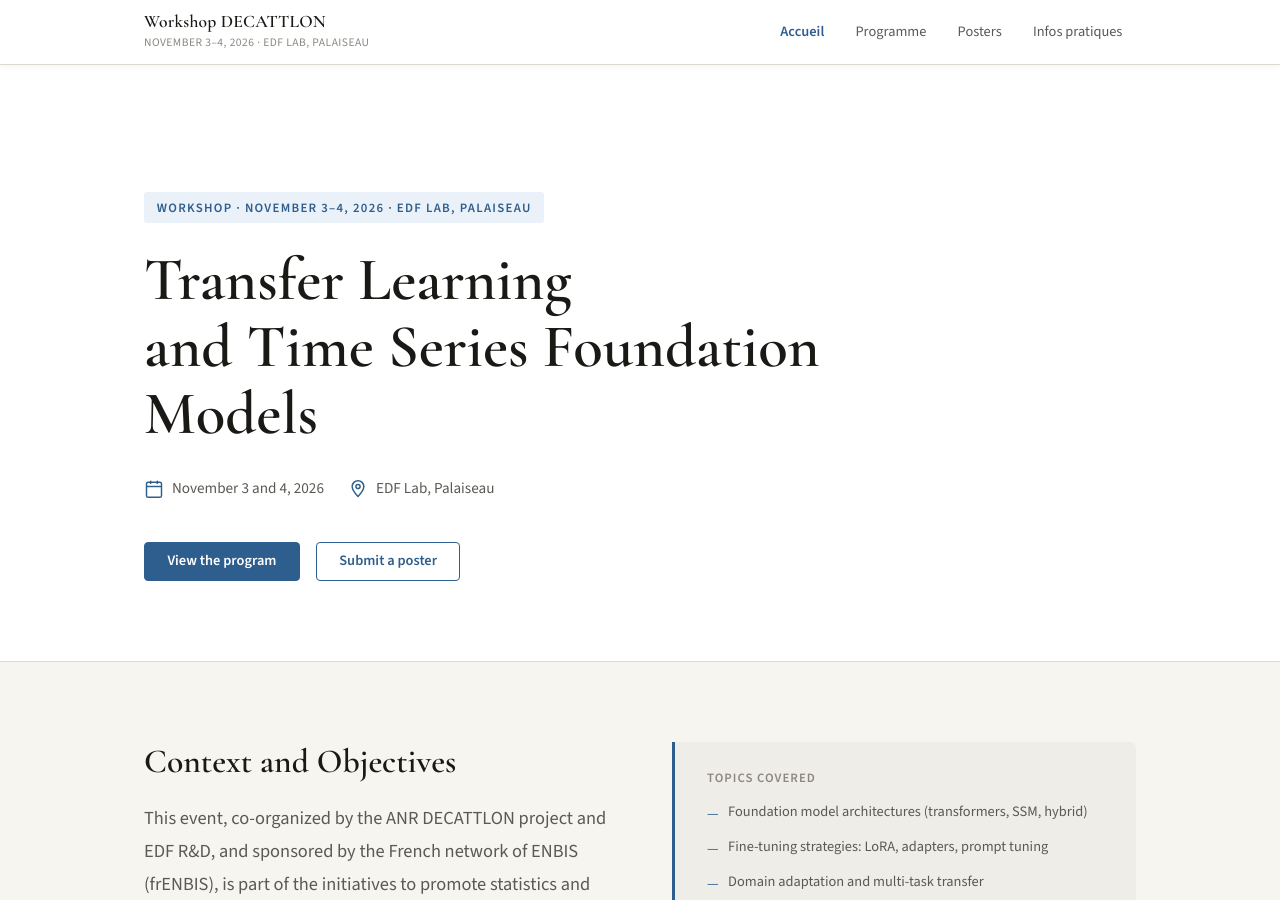
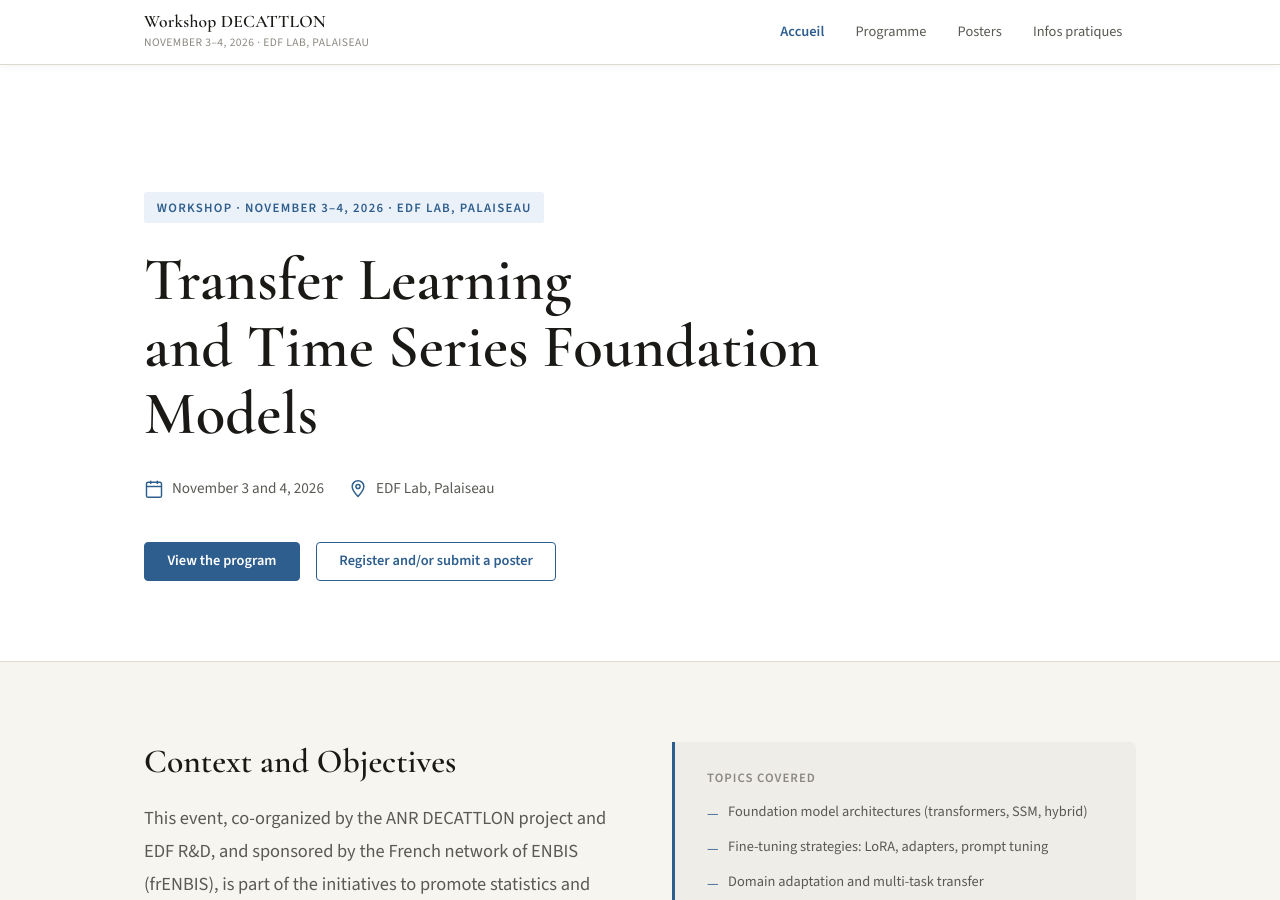
Before and after one commit to yvenn-amara/DECATTLON, a Jekyll site: the page built from index.md, in a window 1280 px wide and 900 px high. Built offline with Jekyll 4.4.1, drawn with Linux system fonts in a browser that asks for light colours.

Commit message:
Update poster submission link text in index.md

```diff
--- a/index.md
+++ b/index.md
@@ -22,7 +22,7 @@ title: Home
     </div>
     <div class="hero-actions">
       <a href="{{ '/program/' | relative_url }}" class="btn btn-primary">View the program</a>
-      <a href="https://framaforms.org/transfer-learning-and-time-series-fm-1781970359" class="btn btn-outline">Submit a poster</a>
+      <a href="https://framaforms.org/transfer-learning-and-time-series-fm-1781970359" class="btn btn-outline">Register and/or submit a poster</a>
     </div>
   </div>
 </section>
```
